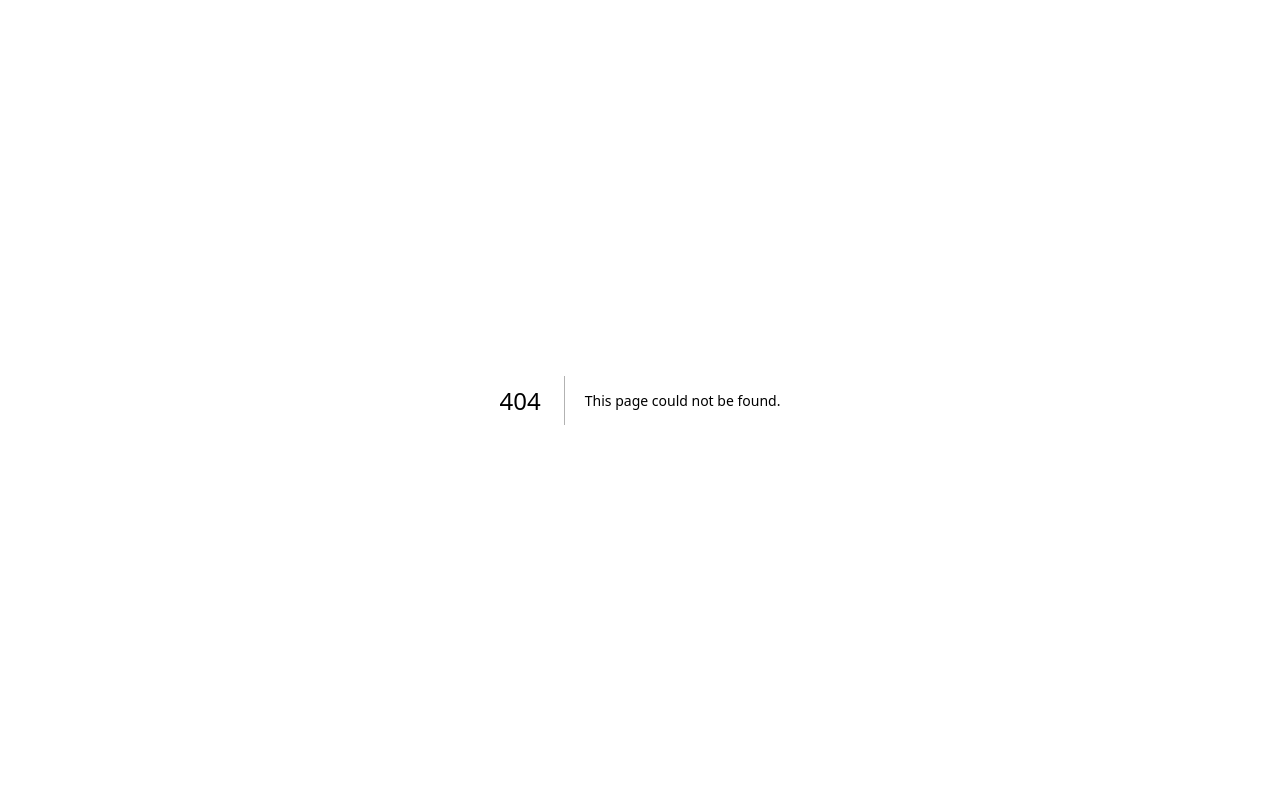
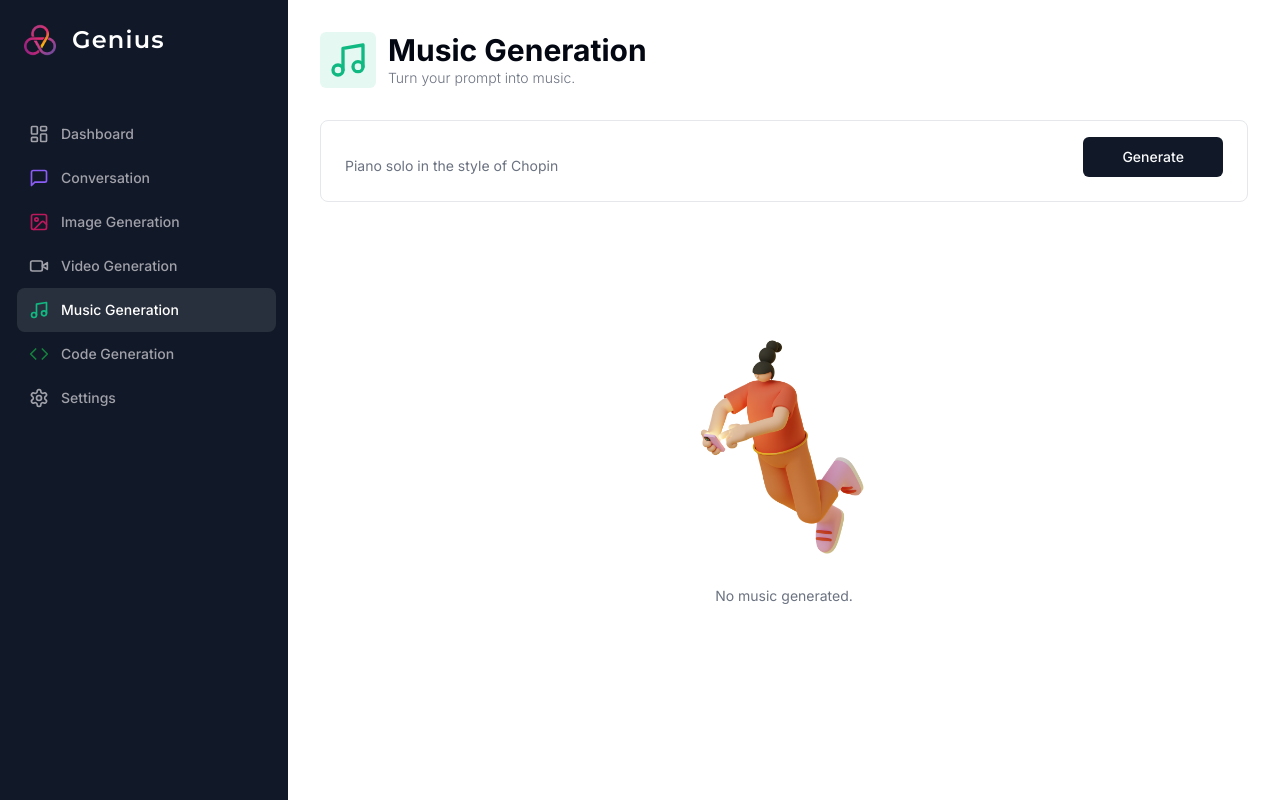
Before and after one commit to alexxtomas/all-ai, a Next.js app: page /music in a window 1280 px wide. Before the commit this address had no page. Built offline with nearby package versions, Linux system fonts and the light colour scheme.

Commit message:
feat: Create music page and integrate

```diff
--- /dev/null
+++ b/app/(dashboard)/(routes)/music/page.tsx
@@ -0,0 +1,104 @@
+'use client'
+
+import Heading from '@/components/heading'
+import { Form, FormControl, FormField, FormItem, FormLabel } from '@/components/ui/form'
+import { Music } from 'lucide-react'
+import { useForm } from 'react-hook-form'
+import { valibotResolver } from '@hookform/resolvers/valibot'
+import { Input } from '@/components/ui/input'
+import { Button } from '@/components/ui/button'
+import { useRouter } from 'next/navigation'
+import { useState } from 'react'
+import { ChatCompletionRequestMessage } from 'openai'
+import { sendMessages } from '@/services/api/conversation'
+import Empty from '@/components/empty'
+import Loader from '@/components/loader'
+import { musicFormSchema, MusicFormType } from './schema'
+import { sendMusicQuery } from '@/services/api/music'
+
+export default function MusicPage() {
+  const router = useRouter()
+  const [music, setMusic] = useState<string>('')
+  const form = useForm<MusicFormType>({
+    resolver: valibotResolver(musicFormSchema),
+    defaultValues: {
+      prompt: ''
+    }
+  })
+
+  const isLoading = form.formState.isSubmitting
+
+  const noMusic = !music && !isLoading
+  const onSubmit = async (values: MusicFormType) => {
+    try {
+      setMusic('')
+      const audio = await sendMusicQuery({ values })
+      setMusic(audio)
+      form.reset()
+    } catch (err) {
+      // Open Pro Modal
+      console.error(err)
+    } finally {
+      router.refresh()
+    }
+  }
+
+  return (
+    <section>
+      <Heading
+        title='Music Generation'
+        description='Turn your prompt into music.'
+        icon={Music}
+        iconColor='text-emerald-500'
+        bgColor='bg-emerald-500/10'
+      />
+      <div className='px-4 lg:px-8'>
+        <div>
+          <Form {...form}>
+            <form
+              onSubmit={form.handleSubmit(onSubmit)}
+              className='rounded-lg border w-full p-4 px-3 md:px-6 focus-within:shadow-sm grid grid-cols-12 gap-2 relative'
+            >
+              <FormField
+                name='prompt'
+                render={({ field }) => (
+                  <FormItem className='col-span-12 lg:col-span-10'>
+                    <FormLabel className='hidden'>Have a conversation with the AI.</FormLabel>
+                    <FormControl className='m-0 p-0'>
+                      <Input
+                        className='border-0 outline-none focus-visible:ring-0 focus-visible:ring-transparent'
+                        disabled={isLoading}
+                        placeholder='Piano solo in the style of Chopin'
+                        {...field}
+                      />
+                    </FormControl>
+                  </FormItem>
+                )}
+              />
+              <Button
+                type='submit'
+                className='col-span-12 lg:col-span-2 w-full'
+                disabled={isLoading}
+              >
+                Generate
+              </Button>
+            </form>
+          </Form>
+        </div>
+        <div className='space-y-4 mt-4'>
+          {isLoading && (
+            <div className='p-8 rounded-lg w-full flex  items-center justify-center bg-muted'>
+              <Loader />
+            </div>
+          )}
+          {noMusic && <Empty label='No music generated.' />}
+          {music && (
+            <audio controls className='w-full mt-8'>
+              <source src={music} />
+            </audio>
+          )}
+        </div>
+      </div>
+    </section>
+  )
+}
--- /dev/null
+++ b/app/(dashboard)/(routes)/music/schema.ts
@@ -0,0 +1,7 @@
+import { object, string, minLength, type Input } from 'valibot'
+
+export const musicFormSchema = object({
+  prompt: string([minLength(1, 'Music prompt is required.')])
+})
+
+export type MusicFormType = Input<typeof musicFormSchema>
--- /dev/null
+++ b/app/api/music/route.ts
@@ -0,0 +1,47 @@
+import ApiError from '@/entities/api_error'
+import { REPLICATE_API_KEY } from '@/utils/env'
+import { auth } from '@clerk/nextjs'
+import { NextResponse } from 'next/server'
+import Replicate from 'replicate'
+
+const replicate = new Replicate({
+  auth: REPLICATE_API_KEY!
+})
+
+function validation({ userId, prompt }: { userId: string | null; prompt: string }) {
+  if (!userId) {
+    throw new ApiError({ message: 'Unauthorized', status: 401 })
+  }
+
+  if (!prompt) {
+    throw new ApiError({ message: '"prompt" not provided', status: 400 })
+  }
+}
+
+export async function POST(req: Request) {
+  try {
+    const { userId } = auth()
+    const body = await req.json()
+    const { prompt } = body
+
+    try {
+      validation({ userId, prompt })
+    } catch (err) {
+      const _err = err as ApiError
+      return new NextResponse(_err.message, { status: _err.status })
+    }
+
+    const response = await replicate.run(
+      'riffusion/riffusion:8cf61ea6c56afd61d8f5b9ffd14d7c216c0a93844ce2d82ac1c9ecc9c7f24e05',
+      {
+        input: {
+          prompt_a: prompt
+        }
+      }
+    )
+    return NextResponse.json(response)
+  } catch (err) {
+    console.log('[CONVERSATION_ERROR]:', err)
+    return new NextResponse('Internal Server Error', { status: 500 })
+  }
+}
--- /dev/null
+++ b/services/api/music.ts
@@ -0,0 +1,19 @@
+import { ChatCompletionRequestMessage } from 'openai'
+
+export const sendMusicQuery = async ({ values }: { values: any }) => {
+  try {
+    const response = await fetch('/api/music', {
+      method: 'POST',
+      body: JSON.stringify(values)
+    })
+
+    if (!response.ok) {
+      throw new Error('Error sending message')
+    }
+
+    const { audio } = await response.json()
+    return audio
+  } catch (err) {
+    console.log(err)
+  }
+}
```
